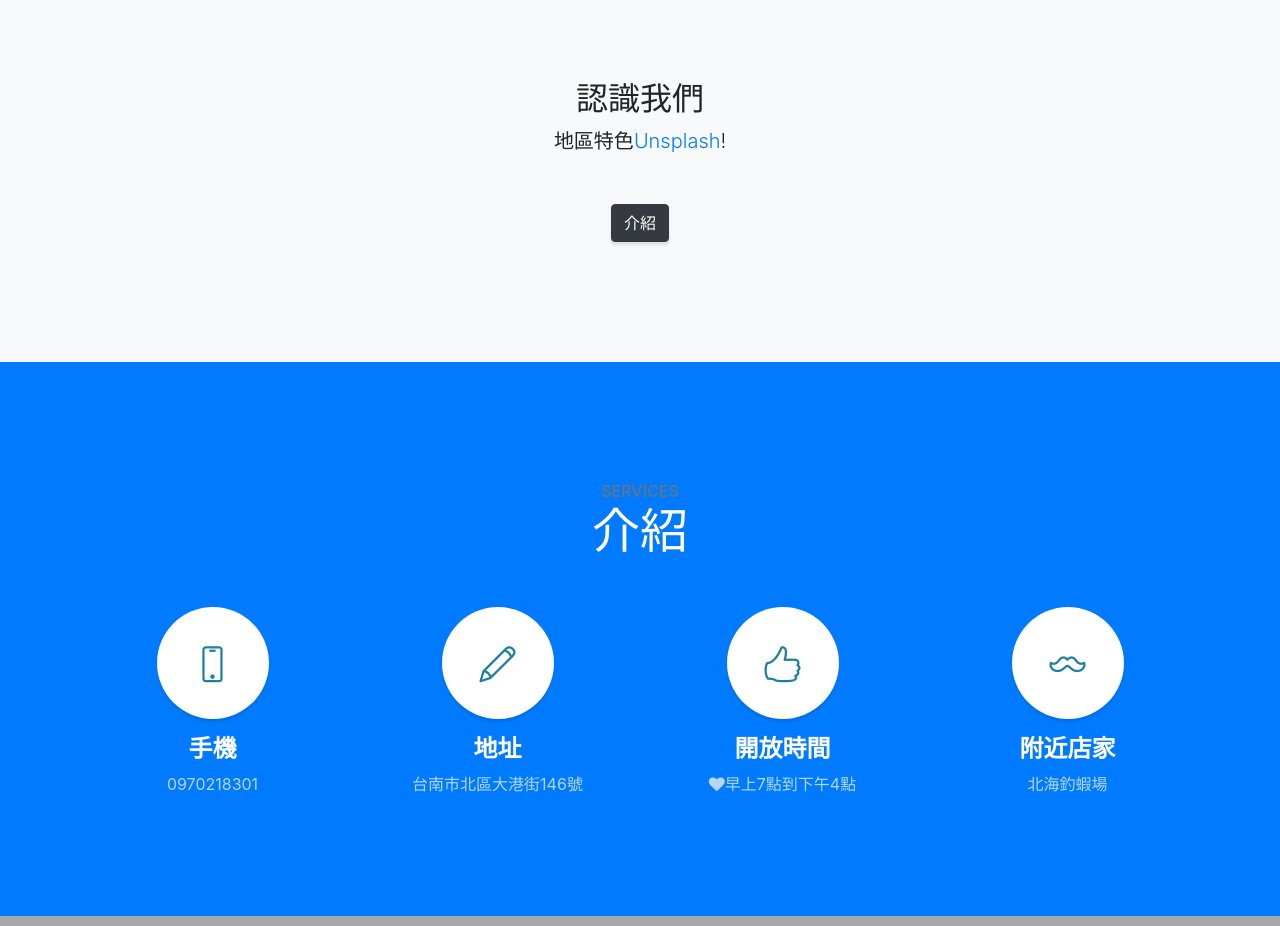
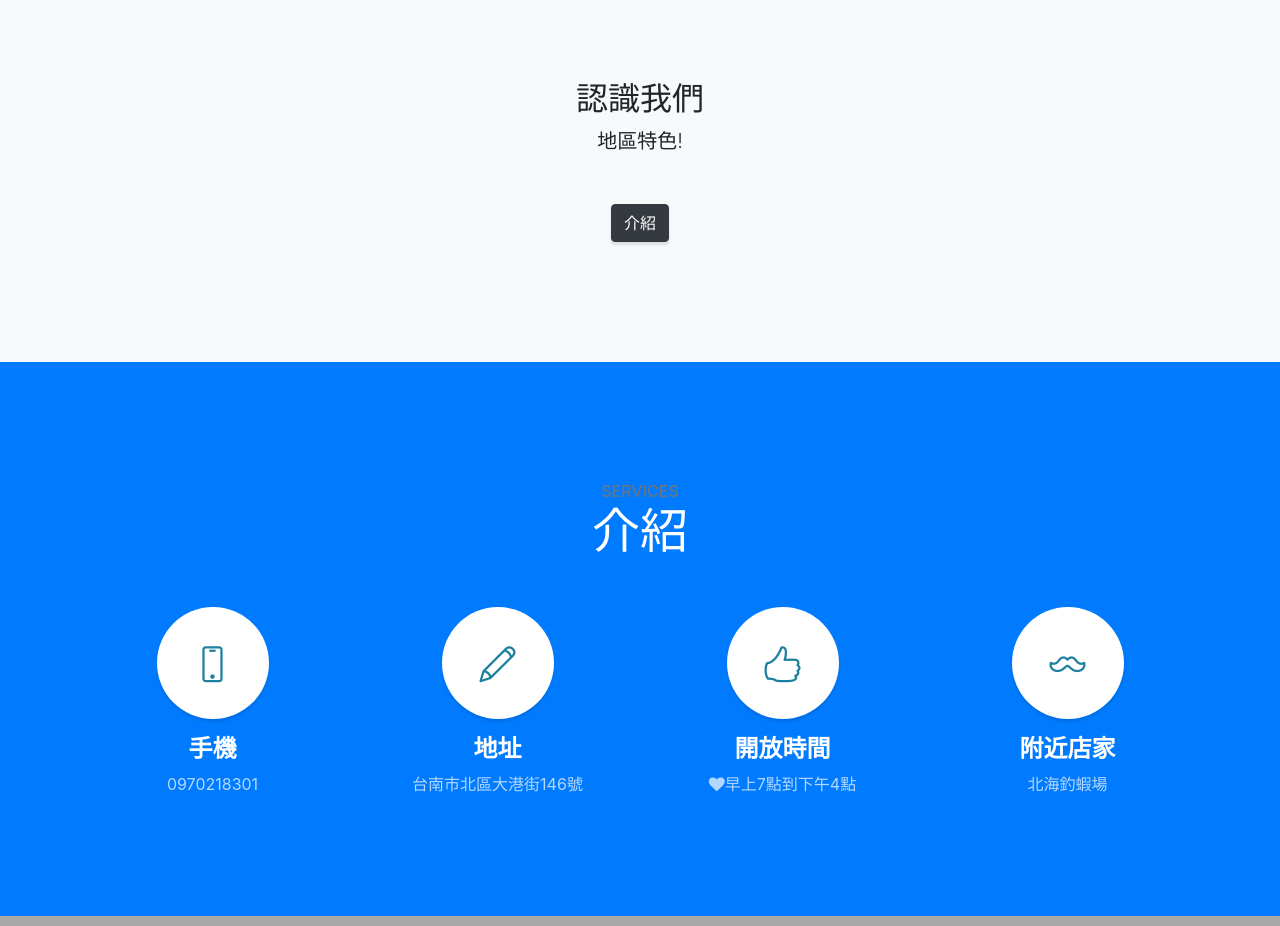
Before and after one commit to st3299210/st3299210.github.io, a website with bundled scripts: page web/index.html in a window 1280 px wide. Shown: the part 840-1766 px from the top of the page. Built offline with nearby package versions, Linux system fonts and the light colour scheme; grey boxes are pictures that could not be loaded.

Commit message:
20180604

```diff
--- a/web/index.html
+++ b/web/index.html
@@ -72,7 +72,7 @@
         <div class="row">
           <div class="col-lg-10 mx-auto">
             <h2>認識我們</h2>
-            <p class="lead mb-5">地區特色<a href="https://unsplash.com/">Unsplash</a>!</p>
+            <p class="lead mb-5">地區特色<a href="https://unsplash.com/"></a>!</p>
             <a class="btn btn-dark btn-xl js-scroll-trigger" href="#services">介紹</a>
           </div>
         </div>
@@ -178,7 +178,7 @@
                 </span>
               </span>
               <img class="img-fluid" src="img/portfolio-3.jpg" alt="">
-            </a>
+            </a class="col-lg-6" href="http://web2.takes.tn.edu.tw/" target= "_blank"=>
           </div>
           <div class="col-lg-6">
             <a class="portfolio-item" href="#">
```
